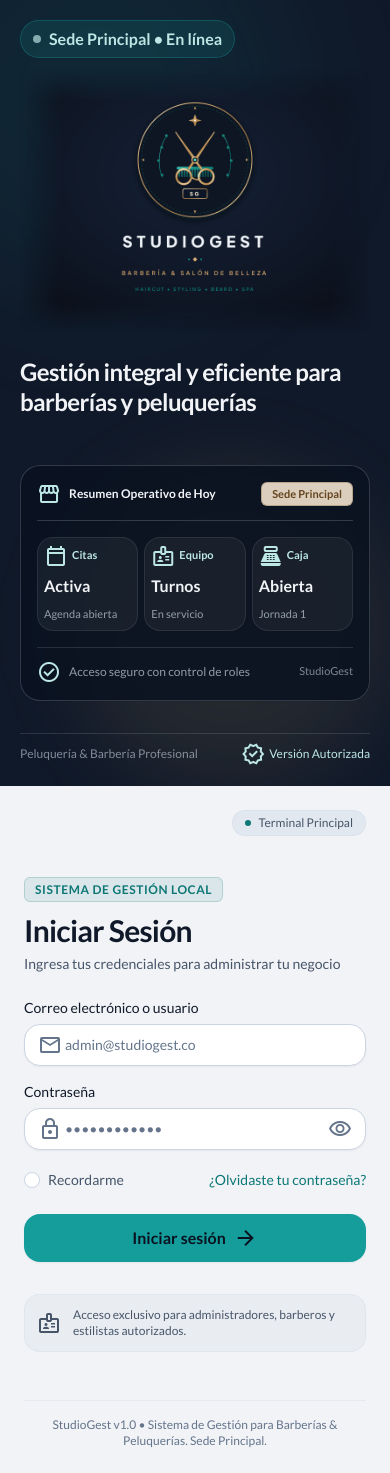
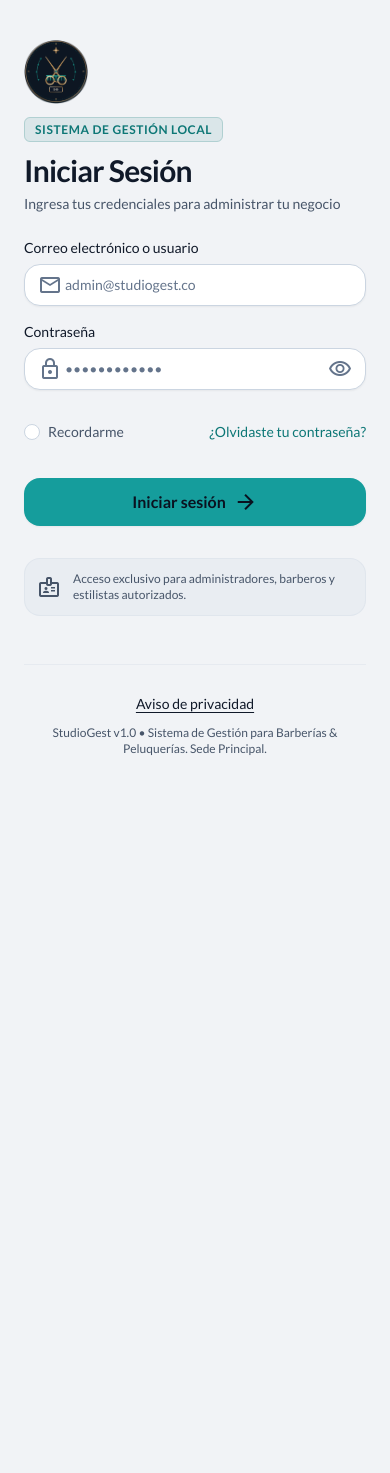
Before and after one commit to spa173/studiogest-web-1, a Django app: page /accounts/login/ in a window 390 px wide. After the commit the page ends 755 px from the top, so only its background shows below. Run offline with Django 5.2, Linux system fonts and the light colour scheme.

Commit message:
Improve mobile sign-in and publish privacy notice

```diff
--- a/config/urls.py
+++ b/config/urls.py
@@ -4,6 +4,7 @@ URL configuration for StudioGest project.
 from django.contrib import admin
 from django.shortcuts import redirect
 from django.urls import include, path
+from django.views.generic import TemplateView
 
 
 def _admin_has_permission(request):
@@ -21,6 +22,7 @@ def root_redirect(request):
 
 
 urlpatterns = [
+    path('privacidad/', TemplateView.as_view(template_name='privacy_notice.html'), name='privacy_notice'),
     path('admin/', admin.site.urls),
     path('accounts/', include('accounts.urls')),
     path('dashboard/', include('dashboard.urls')),
--- a/static/css/branding.css
+++ b/static/css/branding.css
@@ -134,3 +134,66 @@
     padding-top: clamp(0.5rem, 1.5vh, 1rem);
   }
 }
+
+.login-mobile-logo {
+  display: none;
+  object-fit: contain;
+}
+
+.login-form-options {
+  flex-wrap: wrap;
+  column-gap: 1rem;
+}
+
+.login-form-options > label,
+.login-form-options > button {
+  min-height: 44px;
+  text-align: left;
+}
+
+.privacy-link {
+  color: inherit;
+  text-decoration: underline;
+  text-underline-offset: 0.2em;
+}
+
+.privacy-link:focus-visible,
+#togglePasswordBtn:focus-visible {
+  outline: 2px solid currentColor;
+  outline-offset: 3px;
+}
+
+.login-footer .privacy-link {
+  display: inline-flex;
+  align-items: center;
+  min-height: 44px;
+  font-size: 0.875rem;
+}
+
+.privacy-notice {
+  max-width: 48rem;
+  margin-inline: auto;
+  padding: clamp(1rem, 5vw, 3rem);
+  overflow-wrap: anywhere;
+}
+
+.privacy-notice h1,
+.privacy-notice h2 {
+  margin-block: 1.25rem 0.5rem;
+}
+
+.privacy-notice p {
+  margin-block: 0.5rem;
+}
+
+@media (max-width: 1023px) {
+  .login-layout .login-brand-panel,
+  .login-layout .login-utility {
+    display: none;
+  }
+
+  .login-mobile-logo {
+    display: block;
+    margin-bottom: 0.75rem;
+  }
+}
--- a/templates/accounts/login.html
+++ b/templates/accounts/login.html
@@ -26,9 +26,9 @@
         <img src="{% static 'img/branding/logo-principal.png' %}" alt="StudioGest — Barbería y salón de belleza" width="1600" height="1200" class="login-brand-logo" fetchpriority="high">
       </figure>
 
-      <h1 class="login-brand-title font-headline text-2xl lg:text-3xl font-bold text-inverse-on-surface tracking-tight max-w-lg mb-4 leading-tight">
+      <p class="login-brand-title font-headline text-2xl lg:text-3xl font-bold text-inverse-on-surface tracking-tight max-w-lg mb-4 leading-tight">
         Gestión integral y eficiente para barberías y peluquerías
-      </h1>
+      </p>
 
     </div>
 
@@ -94,7 +94,7 @@
   </div>
 
   <!-- Columna Derecha: Tarjeta de Autenticación Centrada -->
-  <div class="login-form-panel w-full lg:w-7/12 xl:w-[52%] bg-surface flex flex-col justify-between p-6 sm:p-12 lg:p-16">
+  <main class="login-form-panel w-full lg:w-7/12 xl:w-[52%] bg-surface flex flex-col justify-between p-6 sm:p-12 lg:p-16">
 
     <!-- Top Utility Bar -->
     <div class="login-utility w-full flex justify-end items-center mb-6">
@@ -109,14 +109,15 @@
 
       <!-- Header de Login -->
       <div class="mb-6">
+        <img src="{% static 'img/branding/isotipo.png' %}" class="login-mobile-logo" width="64" height="64" alt="StudioGest">
         <div class="inline-block mb-3">
           <span class="font-label-xs text-xs uppercase tracking-wider text-secondary bg-secondary/10 px-2.5 py-1 rounded-md border border-secondary/20 font-semibold">
             Sistema de Gestión Local
           </span>
         </div>
-        <h2 class="font-headline text-3xl font-bold text-on-surface tracking-tight">
+        <h1 class="font-headline text-3xl font-bold text-on-surface tracking-tight">
           Iniciar Sesión
-        </h2>
+        </h1>
         <p class="font-body-md text-sm text-on-surface-variant mt-1.5">
           Ingresa tus credenciales para administrar tu negocio
         </p>
@@ -187,14 +188,14 @@
             </div>
             {{ form.password }}
             <!-- Botón para Mostrar/Ocultar Contraseña -->
-            <button type="button" id="togglePasswordBtn" onclick="togglePasswordVisibility()" class="absolute inset-y-0 right-0 pr-3.5 flex items-center text-outline hover:text-on-surface transition-colors cursor-pointer" title="Mostrar u ocultar contraseña">
-              <span class="material-symbols-outlined text-lg" id="passwordIcon">visibility</span>
+            <button type="button" id="togglePasswordBtn" onclick="togglePasswordVisibility()" class="absolute inset-y-0 right-0 pr-3.5 flex items-center text-outline hover:text-on-surface transition-colors cursor-pointer" aria-label="Mostrar contraseña" aria-controls="id_password">
+              <span class="material-symbols-outlined text-lg" id="passwordIcon" aria-hidden="true">visibility</span>
             </button>
           </div>
         </div>
 
         <!-- Fila Recordarme & Recuperación -->
-        <div class="flex items-center justify-between pt-1">
+        <div class="login-form-options flex items-center justify-between pt-1">
           <label for="{{ form.remember_me.id_for_label }}" class="flex items-center gap-2 cursor-pointer select-none">
             {{ form.remember_me }}
             <span class="font-body-md text-sm text-on-surface-variant">Recordarme</span>
@@ -226,12 +227,15 @@
 
     <!-- Pie de Página -->
     <footer class="login-footer w-full mt-8 pt-4 border-t border-outline-variant/30 text-center">
-      <p class="font-body-sm text-xs text-outline">
+      <nav aria-label="Información legal">
+        <a class="privacy-link" href="{% url 'privacy_notice' %}">Aviso de privacidad</a>
+      </nav>
+      <p class="font-body-sm text-xs text-on-surface-variant">
         StudioGest v1.0 • Sistema de Gestión para Barberías &amp; Peluquerías. Sede Principal.
       </p>
     </footer>
 
-  </div>
+  </main>
 
 </div>
 {% endblock %}
@@ -241,13 +245,11 @@
   function togglePasswordVisibility() {
     const passwordInput = document.getElementById('id_password');
     const passwordIcon = document.getElementById('passwordIcon');
-    if (passwordInput.type === 'password') {
-      passwordInput.type = 'text';
-      passwordIcon.textContent = 'visibility_off';
-    } else {
-      passwordInput.type = 'password';
-      passwordIcon.textContent = 'visibility';
-    }
+    const toggle = document.getElementById('togglePasswordBtn');
+    const showPassword = passwordInput.type === 'password';
+    passwordInput.type = showPassword ? 'text' : 'password';
+    passwordIcon.textContent = showPassword ? 'visibility_off' : 'visibility';
+    toggle.setAttribute('aria-label', showPassword ? 'Ocultar contraseña' : 'Mostrar contraseña');
   }
 </script>
 {% endblock %}
--- a/templates/appointments/public_booking.html
+++ b/templates/appointments/public_booking.html
@@ -65,12 +65,15 @@
           </div>
         </div>
 
+        <p class="text-sm text-on-surface-variant">
+          Usamos tus datos para gestionar la solicitud de cita y contactarte sobre su estado.
+          <a class="privacy-link" href="{% url 'privacy_notice' %}">Consulta el aviso de privacidad</a>.
+        </p>
         <div class="pt-2 flex flex-col sm:flex-row gap-3">
           <button type="submit" class="inline-flex items-center justify-center px-5 py-2.5 rounded-xl bg-secondary text-on-secondary font-semibold text-sm hover:opacity-95 transition-all">Solicitar reserva</button>
           <a href="/" class="inline-flex items-center justify-center px-5 py-2.5 rounded-xl text-sm text-on-surface-variant hover:bg-surface-container-low">Volver al inicio</a>
         </div>
         <p class="text-xs text-on-surface-variant">Al enviar, tu solicitud queda registrada como pendiente. El negocio confirmará la cita y la disponibilidad final.</p>
-        <p class="text-xs text-on-surface-variant">Aviso de datos: la información indicada (nombre, teléfono, servicio y horario solicitado) se usa únicamente para gestionar tu solicitud de cita y contactarte sobre su estado. No se publicará.</p>
       </form>
     </div>
   </main>
```
Also changed, not shown: templates/privacy_notice.html (added, +22 -0 lines).
